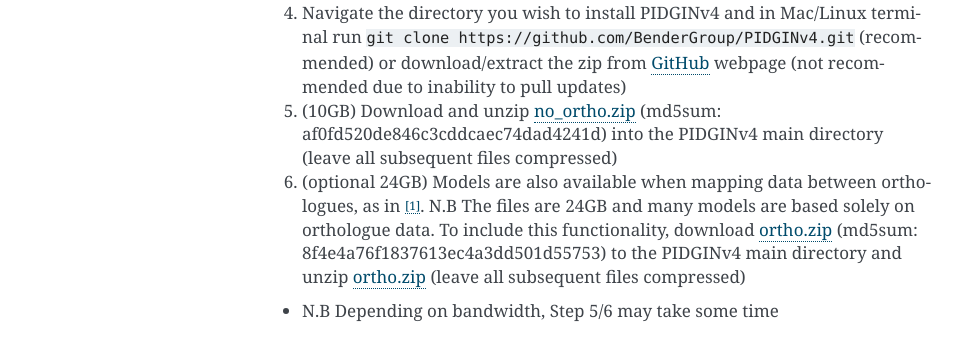
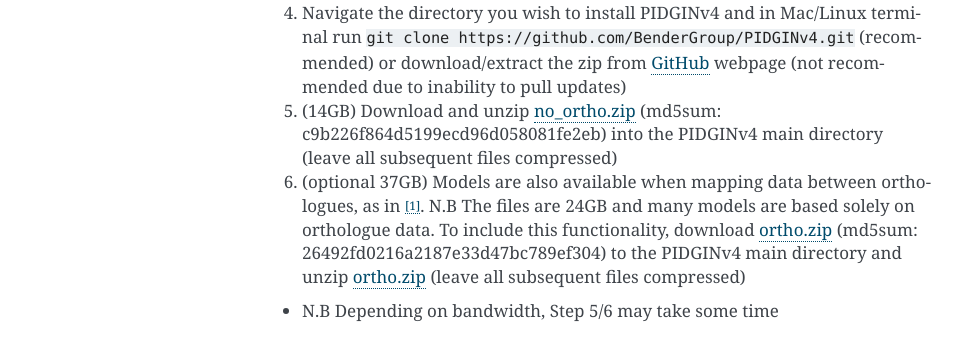
Before and after one commit to BenderGroup/PIDGINv4, a Sphinx documentation site: the page built from docs/install.rst, in a window 1280 px wide. Shown: the part 886-1235 px from the top of the page, without its empty margins (148-1111 px from the left). Built offline with Sphinx 7.4.7, drawn with Linux system fonts in a browser that asks for light colours.

Commit message:
Update install.rst
md5sum and size of zipped files

```diff
--- a/docs/install.rst
+++ b/docs/install.rst
@@ -34,9 +34,9 @@ Follow these steps on Linux/OSX:
 
 4. Navigate the directory you wish to install PIDGINv4 and in Mac/Linux terminal run ``git clone https://github.com/BenderGroup/PIDGINv4.git`` (recommended) or download/extract the zip from `GitHub`_ webpage (not recommended due to inability to pull updates)
 
-5. (10GB) Download and unzip `no_ortho.zip`_ (md5sum: af0fd520de846c3cddcaec74dad4241d) into the PIDGINv4 main directory (leave all subsequent files compressed)
+5. (14GB) Download and unzip `no_ortho.zip`_ (md5sum: c9b226f864d5199ecd96d058081fe2eb) into the PIDGINv4 main directory (leave all subsequent files compressed)
 
-6. (optional 24GB) Models are also available when mapping data between orthologues, as in [1]_. N.B The files are 24GB and many models are based solely on orthologue data. To include this functionality, download `ortho.zip`_ (md5sum: 8f4e4a76f1837613ec4a3dd501d55753) to the PIDGINv4 main directory and unzip `ortho.zip`_ (leave all subsequent files compressed)
+6. (optional 37GB) Models are also available when mapping data between orthologues, as in [1]_. N.B The files are 24GB and many models are based solely on orthologue data. To include this functionality, download `ortho.zip`_ (md5sum: 26492fd0216a2187e33d47bc789ef304) to the PIDGINv4 main directory and unzip `ortho.zip`_ (leave all subsequent files compressed)
 
 * N.B Depending on bandwidth, Step 5/6 may take some time
 
```
